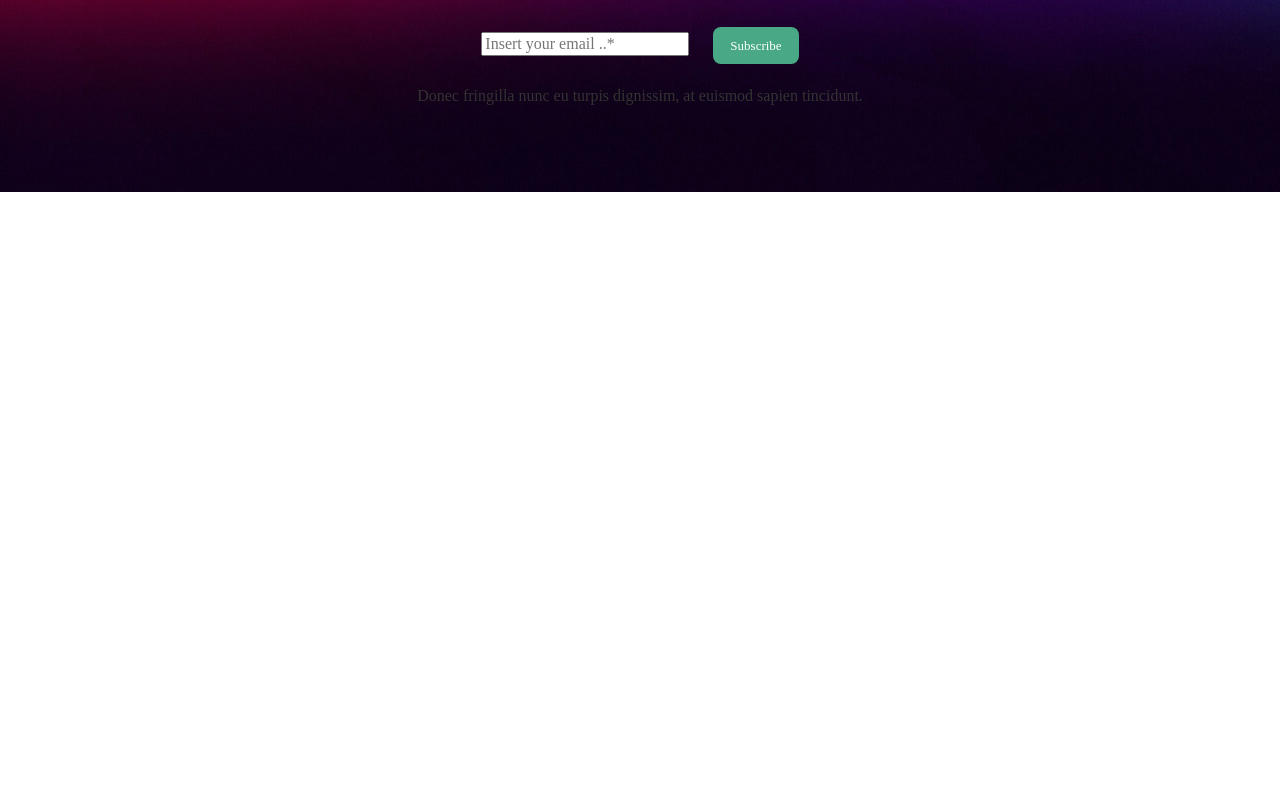
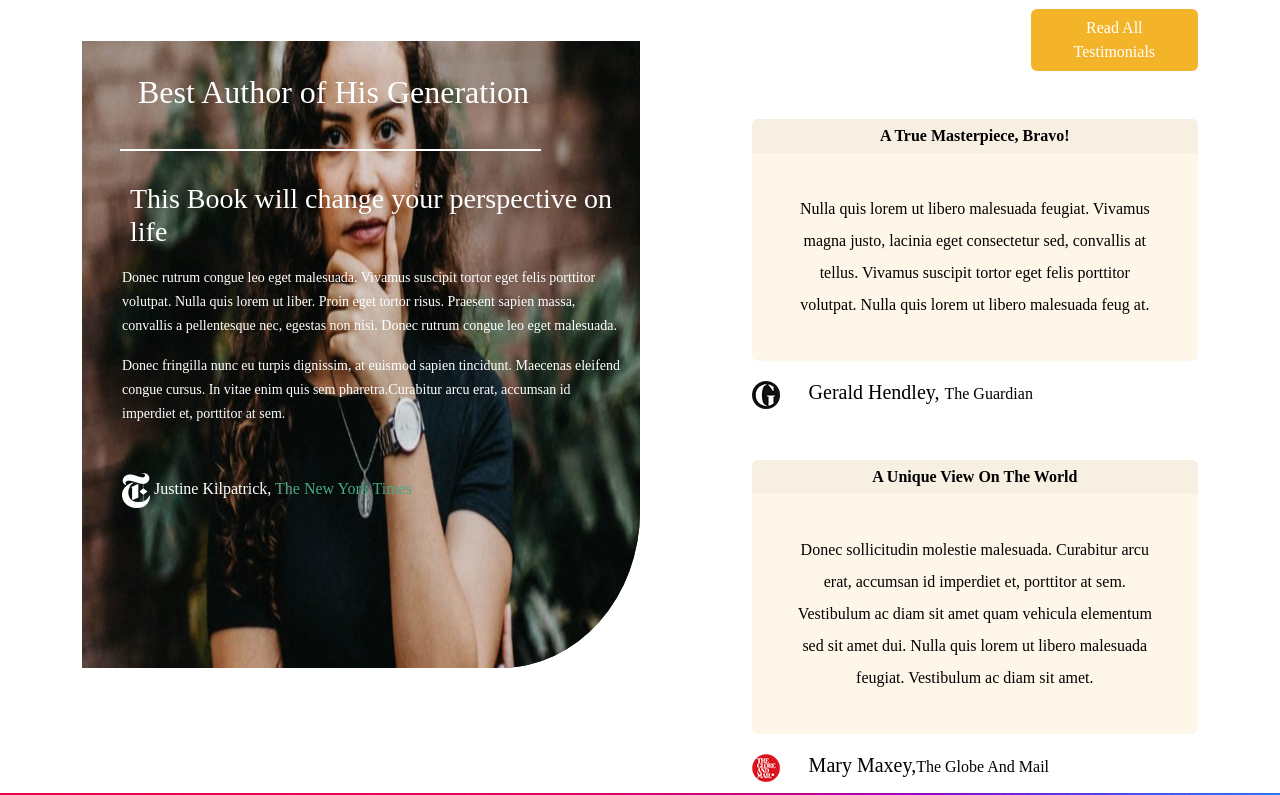
Before and after one commit to vitodepi16/proj-html-vuejs, a Vue app: page / in a window 1280 px wide. Shown: the part 1865-2660 px from the top of the page. Before the commit the page ends 2057 px from the top, so only its background shows below. Built offline with nearby package versions, Linux system fonts and the light colour scheme.

Commit message:
end Component of Critics

```diff
--- a/src/components/CriticsComponent.vue
+++ b/src/components/CriticsComponent.vue
@@ -1,9 +1,152 @@
 <template>
-  <div class="vh-100">aaaaa</div>
+  <div class="container">
+    <h2 class="p-3 fw-bolder mt-5">What the Critics Say</h2>
+    <h3 class="p-3 fw-light" style="color: #49a987">
+      TESTIMONIALS FROM AROUND THE WORLD
+    </h3>
+    <div class="d-flex justify-content-around">
+      <section class="section-left">
+        <div class="card card-left text-bg-dark">
+          <img
+            src="../../public/img/event-04-800x479.jpg"
+            class="h-100"
+            alt="..."
+          />
+          <div class="card-img-overlay">
+            <h5 class="card-title fs-2 p-3 ms-4">
+              Best Author of His Generation
+            </h5>
+            <div class="line"></div>
+            <div class="text-start ms-4">
+              <h2 class="card-text mt-2 mb-2 p-2 fs-3">
+                This Book will change your perspective on life
+              </h2>
+              <p class="card-text lh-base mt-2">
+                <small
+                  >Donec rutrum congue leo eget malesuada. Vivamus suscipit
+                  tortor eget felis porttitor volutpat. Nulla quis lorem ut
+                  liber. Proin eget tortor risus. Praesent sapien massa,
+                  convallis a pellentesque nec, egestas non nisi. Donec rutrum
+                  congue leo eget malesuada.</small
+                >
+              </p>
+              <p class="card-text lh-base mt-3">
+                <small
+                  >Donec fringilla nunc eu turpis dignissim, at euismod sapien
+                  tincidunt. Maecenas eleifend congue cursus. In vitae enim quis
+                  sem pharetra.Curabitur arcu erat, accumsan id imperdiet et,
+                  porttitor at sem.</small
+                >
+              </p>
+              <p class="card-text mt-5">
+                <img
+                  src="../../public/img/nytimes-logo-white-xsmall.png"
+                  alt=""
+                />
+                Justine Kilpatrick,
+                <span style="color: #49a987">The New York Times</span>
+              </p>
+            </div>
+          </div>
+        </div>
+      </section>
+      <section class="section-right">
+        <button class="btn">Read All Testimonials</button>
+        <div class="recens">
+          <div class="card mb-3 card-recen mt-5">
+            <div class="card-header fw-bolder">A True Masterpiece, Bravo!</div>
+            <div class="card-body">
+              <p class="card-text lh-lg p-4">
+                Nulla quis lorem ut libero malesuada feugiat. Vivamus magna
+                justo, lacinia eget consectetur sed, convallis at tellus.
+                Vivamus suscipit tortor eget felis porttitor volutpat. Nulla
+                quis lorem ut libero malesuada feug at.
+              </p>
+            </div>
+          </div>
+          <h3 class="fs-5">
+            <img
+              class="me-4"
+              src="../../public/img/theguardian-xsmall.png"
+              alt=""
+            />
+            Gerald Hendley, <span class="fs-6 giornalist">The Guardian </span>
+          </h3>
+        </div>
+        <div class="recens">
+          <div class="card mb-3 card-recen mt-5">
+            <div class="card-header fw-bolder">A Unique View On The World</div>
+            <div class="card-body">
+              <p class="card-text lh-lg p-4">
+                Donec sollicitudin molestie malesuada. Curabitur arcu erat,
+                accumsan id imperdiet et, porttitor at sem. Vestibulum ac diam
+                sit amet quam vehicula elementum sed sit amet dui. Nulla quis
+                lorem ut libero malesuada feugiat. Vestibulum ac diam sit amet.
+              </p>
+            </div>
+          </div>
+          <h3 class="fs-5">
+            <img class="me-4" src="../../public/img/globe-xsmall.png" alt="" />
+            Mary Maxey,<span class="fs-6 giornalist">The Globe And Mail</span>
+          </h3>
+        </div>
+      </section>
+    </div>
+  </div>
 </template>
 
 <script>
-export default {};
+export default {
+  name: "CriticsComponent",
+};
 </script>
 
-<style lang="scss" scoped></style>
+<style lang="scss" scoped>
+@use "../assets/partials/variables.scss" as *;
+@use "../assets/styles/general.scss" as *;
+.section-left {
+  width: 50%;
+}
+.section-right {
+  width: 50%;
+  .recens {
+    margin-left: 20%;
+    width: 80%;
+  }
+}
+.card-recen {
+  background-color: #fef7e9;
+  width: 100%;
+  text-align: center;
+}
+.giornalist {
+  color: black;
+  cursor: pointer;
+}
+.giornalist:hover {
+  color: $orange-title;
+  transition: 300ms;
+}
+.card-left {
+  width: 100%;
+  height: 80%;
+  border-radius: 0% 0% 25% 0%;
+  margin: 2rem 0rem 2rem 0rem;
+  overflow: hidden;
+
+  .line {
+    border: 0.5px solid white;
+    width: 80%;
+    margin: 1.4rem;
+  }
+}
+.btn {
+  background-color: $orange-title;
+  color: white;
+  margin-left: 70%;
+}
+.btn:hover {
+  background-color: #ca9624;
+  color: white;
+}
+</style>
```
